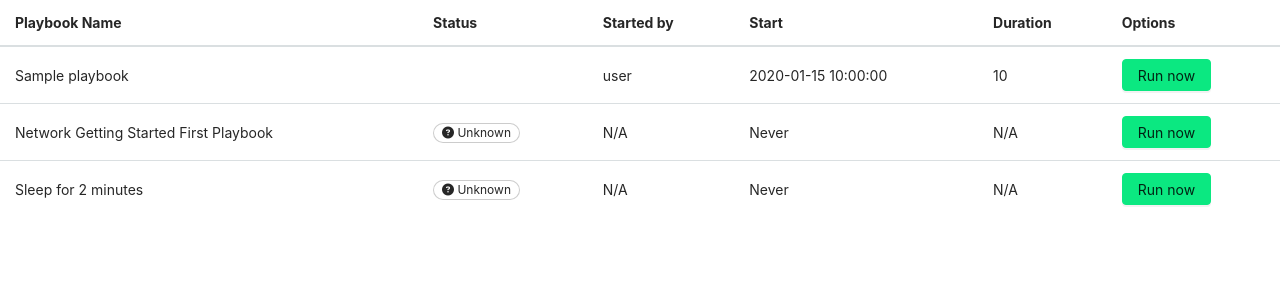
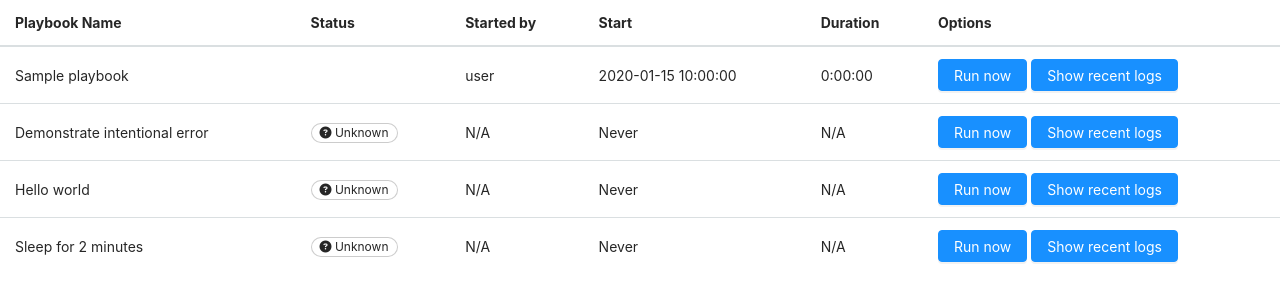
Before and after one commit to Silltop/Kameleon-II, a Flask app: page /ansible-dashboard in a window 1280 px wide. Shown: the part 50-353 px from the top of the page. Run offline with Flask 3, Linux system fonts and the light colour scheme; tables that the repository leaves empty hold one stand-in row (values such as "Sample post"); some libraries are stand-ins or nearby versions.

Commit message:
changes for ansible wrapper run and fetch status

```diff
--- a/ansible_wrapper/ansible_init.py
+++ b/ansible_wrapper/ansible_init.py
@@ -1,17 +1,21 @@
+import concurrent.futures
 import glob
 import os
+from concurrent.futures import wait
 from dataclasses import dataclass
 from typing import List
 
 import ansible_runner
 import yaml
+from sqlalchemy import Null
+
 from ansible_wrapper import ansible_routes
 from pathlib import Path
 from ansible_runner import Runner
 from ansible_wrapper.ansible_models import *
 from api import app, db
 
-
+from configuration import logger
 
 
 @dataclass
@@ -25,6 +29,7 @@ class PlaybookDefinition:
 def run_ansible_playbook(playbook_id):
     # Fetch playbook information from the database
     playbook = AnsiblePlaybooks.query.get(playbook_id)
+    logger.info("HI MARK")
     if not playbook:
         raise ValueError(f"Playbook with ID {playbook_id} not found in the database")
 
@@ -33,31 +38,52 @@ def run_ansible_playbook(playbook_id):
         playbook_id=playbook.playbook_id,
         start_time=datetime.datetime.utcnow(),
         result="Running",
-        duration=0
+        end_time=None
     )
     db.session.add(ansible_run)
     db.session.commit()
 
-    # Run Ansible playbook using ansible_runner
-    print(f"{os.getcwd()}/tmp")
-    r = ansible_runner.run(private_data_dir=f"{os.getcwd()}/tmp", playbook=playbook.playbook_path)
-    print("{}: {}".format(r.status, r.rc))
-    # successful: 0
-    for each_host_event in r.events:
-        print(each_host_event['event'])
+    def _run_playbook(ansible_run_id):
+        logger.info("HI MARK 2222")
+        try:
+            with app.app_context():
+                ansible_run = AnsibleRuns.query.get(ansible_run_id)
+                # Run Ansible playbook using ansible_runner
 
-    # Update final status based on playbook run result
-    try:
-        if r.rc == 0:
-            ansible_run.result = "success"
-        else:
-            ansible_run.result = "failed"
-    except Exception as e:
-        ansible_run.result = f"Error: {str(e)}"
-    finally:
-        ansible_run.duration = (datetime.datetime.utcnow() - ansible_run.start_time).seconds
-        db.session.commit()
+                def callback(event_data):
+                    stdout_str = event_data['stdout']
+                    if stdout_str:
+                        log_entry = LogEntry(playbook_id=playbook_id, ansible_run_id=ansible_run_id, message=stdout_str)
+                        db.session.add(log_entry)
+                        db.session.commit()
 
+                ansible_run.result = "running"
+                db.session.commit()
+                r = ansible_runner.run(private_data_dir=f"{os.getcwd()}/tmp", playbook=playbook.playbook_path, event_handler=callback)
+                print("{}: {}".format(r.status, r.rc))
+                # successful: 0
+                for each_host_event in r.events:
+                    print(each_host_event['event'])
+
+                # Update final status based on playbook run result
+                try:
+                    if r.rc == 0:
+                        ansible_run.result = "success"
+                    else:
+                        ansible_run.result = "failed"
+                except Exception as e:
+                    ansible_run.result = f"Error: {str(e)}"
+                finally:
+                    ansible_run.end_time = datetime.datetime.utcnow()
+                    db.session.commit()
+
+        except Exception as e:
+
+            logger.error(e)
+    # Start the playbook run in a separate thread
+    with concurrent.futures.ThreadPoolExecutor() as executor:
+        future = executor.submit(_run_playbook, ansible_run.id)
+        # wait([future])
     return ansible_run.id
 
 class PlaybookManager:
--- a/ansible_wrapper/ansible_models.py
+++ b/ansible_wrapper/ansible_models.py
@@ -15,4 +15,16 @@ class AnsibleRuns(db.Model):
     playbook_id = db.Column(db.Integer, db.ForeignKey('ansible_playbooks.playbook_id'), nullable=False)
     start_time = db.Column(db.DateTime, default=datetime.datetime.utcnow)
     result = db.Column(db.String, nullable=False, default="Unknown")
-    duration = db.Column(db.Integer, nullable=False)
+    end_time = db.Column(db.DateTime, nullable=True)
+    # duration = db.Column(db.Integer, nullable=False)
+
+
+class LogEntry(db.Model):
+    id = db.Column(db.Integer, primary_key=True)
+    playbook_id = db.Column(db.Integer, db.ForeignKey('ansible_playbooks.playbook_id'), nullable=False)
+    ansible_run_id = db.Column(db.Integer, db.ForeignKey('ansible_runs.id'), nullable=False)
+    timestamp = db.Column(db.DateTime, default=datetime.datetime.utcnow)
+    message = db.Column(db.Text, nullable=False)
+
+    def __repr__(self):
+        return f'<LogEntry {self.message}>'
--- a/ansible_wrapper/ansible_routes.py
+++ b/ansible_wrapper/ansible_routes.py
@@ -1,10 +1,17 @@
 from flask import render_template, jsonify, redirect, url_for
 
 from ansible_wrapper.ansible_init import PlaybookManager, run_ansible_playbook
-from ansible_wrapper.ansible_models import AnsibleRuns, AnsiblePlaybooks
+from ansible_wrapper.ansible_models import AnsibleRuns, AnsiblePlaybooks, LogEntry
 from api.app import app, db, cache
+from configuration import logger
 from configuration.config import ConfigManager
 
+def calculate_duration(start_date, end_date):
+    if start_date and end_date:
+        duration = end_date - start_date
+        return duration
+    else:
+        return None
 
 @app.route('/ansible-wrapper-configuration')
 def ansible_configuration():
@@ -29,14 +36,21 @@ def ansible_dashboard():
     ).all()
 
     table_data = []
+
     for playbook, run in runs:
+        start_time = run.start_time if run else "Never"
+        end_time = run.end_time if run and run.end_time is not None else "Never"
+        duration = "N/A"
+        if start_time != "Never" and end_time != "Never":
+            print(start_time, end_time)
+            duration = calculate_duration(start_time, end_time)
         table_data.append({
             'id': playbook.playbook_id,
             'playbook_name': playbook.playbook_name,
             'status': run.result if run else "unknown",
             'started_by': 'user' if run else "N/A",  # Replace with actual user data if available
             'start': run.start_time.strftime("%Y-%m-%d %H:%M:%S") if run else "Never",
-            'duration': run.duration if run else "N/A"
+            'duration': duration
         })
     print(table_data)
     return render_template('ansible_dashboard.html', table_data=table_data)
@@ -58,6 +72,21 @@ def get_recent_run(playbook_id):
 
 @app.route('/run_playbook/<int:playbook_id>', methods=['GET'])
 def run_playbook(playbook_id):
-    print(playbook_id)
+    logger.debug(f"Starting runbook with id {playbook_id}")
     run_ansible_playbook(playbook_id)
-    return redirect(url_for('ansible_dashboard'))
+    return jsonify({'message': 'Runbook will start shortly...'}), 200
+
+@app.route('/logs/<int:playbook_id>', methods=['GET'])
+def get_logs(playbook_id):
+    # Get the most recent Ansible run
+    ansible_run = AnsibleRuns.query.filter_by(playbook_id=playbook_id).order_by(AnsibleRuns.start_time.desc()).first()
+    if not ansible_run:
+        return jsonify([])  # Return empty array if no runs found
+
+    # Get logs for the most recent run
+    logs = LogEntry.query.filter_by(ansible_run_id=ansible_run.id).all()
+    return jsonify([log.message for log in logs])
+
+@app.route('/display_logs/<int:playbook_id>', methods=['GET'])
+def display_logs(playbook_id):
+    return render_template('log_display.html', playbook_id=playbook_id)
--- a/ansible_wrapper/playbooks/hello_world.yaml
+++ b/ansible_wrapper/playbooks/hello_world.yaml
@@ -1,15 +1,10 @@
 ---
 
-- name: Network Getting Started First Playbook
+- name: Hello world
   connection: ansible.netcommon.network_cli
   gather_facts: false
-  hosts: all
+  hosts: all, 127.0.0.1
   tasks:
-
-    - name: Get config for VyOS devices
-      vyos.vyos.vyos_facts:
-        gather_subset: all
-
-    - name: Display the config
+    - name: Print Hello World
       debug:
-        msg: "The hostname is {{ ansible_net_hostname }} and the OS is {{ ansible_net_version }}"
+        msg: "Hello, World!"
--- /dev/null
+++ b/ansible_wrapper/playbooks/simulate_error.yaml
@@ -0,0 +1,5 @@
+- name: Demonstrate intentional error
+  hosts: localhost
+  tasks:
+    - name: Attempting to access a non-existent file
+      command: cat /path/to/nonexistent/file
--- a/ansible_wrapper/playbooks/waiting.yaml
+++ b/ansible_wrapper/playbooks/waiting.yaml
@@ -1,7 +1,16 @@
 ---
 
 - name: Sleep for 2 minutes
-  hosts: all
+  hosts: all, 127.0.0.1
   tasks:
-    - name: Sleep for 2 minutes
-      command: sleep 120
+    - name: Sleep for 10 sec
+      command: sleep 10
+
+    - name: Sleep for 10 sec 2
+      command: sleep 10
+
+    - name: Sleep for 20 sec
+      command: sleep 20
+
+    - name: Sleep for 30 sec
+      command: sleep 30
--- a/ansible_wrapper/templates/ansible_dashboard.html
+++ b/ansible_wrapper/templates/ansible_dashboard.html
@@ -1,6 +1,11 @@
 {% extends "base.html" %}
 {% block title %}Ansible Dashboard{% endblock %}
 {% block content %}
+<script language="javascript">
+setTimeout(function(){
+   window.location.reload(1);
+}, 5000);
+</script>
 
 <table class="table table-hover">
   <thead>
@@ -31,7 +36,10 @@
                 <td>{{ row.started_by }}</td>
                 <td>{{ row.start }}</td>
                 <td>{{ row.duration }}</td>
-                <td><a href="/run_playbook/{{ row.id }}"><button class="btn btn-success">Run now</button> </a></td>
+                <td>
+                    <button onclick="callAndNotify('/run_playbook/{{ row.id }}')" class="btn btn-primary"> Run now </button>
+                    <a href="/display_logs/{{ row.id }}"><button class="btn btn-primary"> Show recent logs </button></a>
+                </td>
             </tr>
             {% endfor %}
 <!--<tr><td><span class="badge badge-success"><i class="fa-solid fa-circle-check"></i> Success </span></td><td></td><td></td></tr>-->
--- a/api/routes.py
+++ b/api/routes.py
@@ -111,7 +111,7 @@ def disk_status():
 @app.route("/sync-all")
 def synchronize_data():
     sync_all()
-    return jsonify("Data will be synchronized shortly")
+    return jsonify({"message": "Data will be synchronized, please wait and refresh page after some time..."}), 200
 
 
 @app.route("/")
--- a/configuration/logging_setup.py
+++ b/configuration/logging_setup.py
@@ -25,7 +25,7 @@ logging_config = {
     'disable_existing_loggers': False,
     'formatters': {
         'default': {
-            'format': '[%(asctime)s | %(levelname)s] module:%(module)s: %(message)s ',
+            'format': '[%(asctime)s | %(levelname)s] module:%(module)s: %(message)s',
             'datefmt': '%Y-%m-%d %H:%M:%S'
         },
         'detailed': {
@@ -69,4 +69,6 @@ def setup_logging():
     pssh_logger.setLevel(logging.CRITICAL)
     schedule_logger = logging.getLogger('schedule')
     schedule_logger.setLevel(level=logging.DEBUG)
+    werkzeug_logger = logging.getLogger('werkzeug')
+    werkzeug_logger.setLevel(logging.WARNING)
     dictConfig(config=logging_config)
--- a/static/js/send-to-backend.js
+++ b/static/js/send-to-backend.js
@@ -21,47 +21,48 @@ function saveContent(content, endpoint, callback) {
     xhr.send(data);
 }
 
-function callEndpoint(endpoint, callback){
+function callEndpoint(endpoint, callback) {
     fetch(endpoint)
-        .then((response) => response.json())
+        .then((response) => {
+            if (!response.ok) {
+                throw new Error('Network response was not ok');
+            }
+            return response.json();
+        })
         .then((rdata) => {
             if (callback) {
                 callback(null, rdata);
             }
-            return rdata;
         })
         .catch((error) => {
             if (callback) {
-                callback(new Error(error), null);
+                callback(error, null);
             }
-
         });
 }
 
-function callAndNotify(endpoint){
+function callAndNotify(endpoint) {
     var alertDiv = document.getElementById("save-status");
-    callEndpoint(endpoint, function(err, response){
+    callEndpoint(endpoint, function(err, response) {
         if (err) {
-        alertDiv.textContent = err;
+            alertDiv.textContent = err.message; // Display error message
             alertDiv.classList.add("alert-danger");
-    }
-    else {
-        alertDiv.textContent = response;
+        } else {
+            alertDiv.textContent = response.message; // Display success message
             alertDiv.classList.add("alert-success");
         }
         halfmoon.toastAlert('save-status', 7500);
     });
 }
 
-function notifyStatus(type="error", time=7500){
+function notifyStatus(type = "error", time = 7500) {
     var alertDiv = document.getElementById("save-status");
-    if (type == "error"){
+    if (type === "error") {
         alertDiv.textContent = "Save error";
         alertDiv.classList.add("alert-danger");
-    }
-    if (type == "success"){
+    } else if (type === "success") {
         alertDiv.textContent = "Save success";
         alertDiv.classList.add("alert-success");
     }
-    halfmoon.toastAlert('save-status', time)
+    halfmoon.toastAlert('save-status', time);
 }
```
Also changed, not shown: ansible_wrapper/templates/log_display.html (added, +89 -0 lines), 1 other file. Lines whose indentation alone changed are shown as unchanged.
